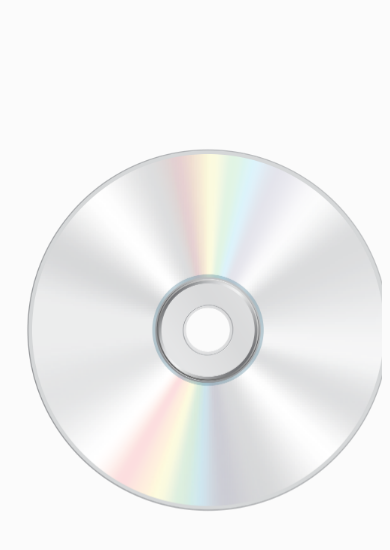
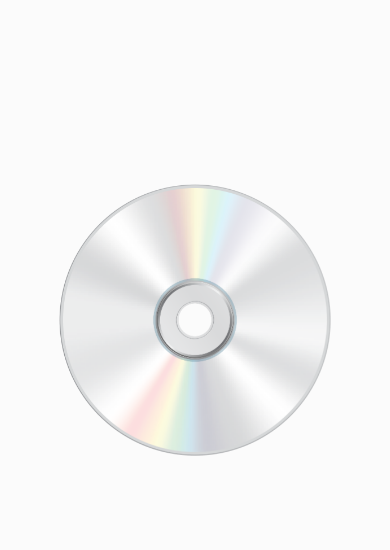
Before and after one commit to teresaakin/CD-Play, a plain HTML site: page index.html in a window 390 px wide. Drawn offline with Linux system fonts and the light colour scheme.

Commit message:
media queries for iPhone 11 PM

```diff
--- a/styles.css
+++ b/styles.css
@@ -1,3 +1,11 @@
+html {
+    scroll-behavior: smooth;
+    text-rendering: optimizeLegibility;
+    -webkit-font-smoothing: antialiased;
+    -moz-osx-font-smoothing: grayscale;
+  }
+
+
 body {
     background-color: #fbfbfb;
 }
@@ -31,3 +39,27 @@ body {
         transform: rotate(360deg);
     }
 }
+
+/* make it look good on my iPhone */
+
+@media screen and (max-width: 768px) {
+
+    .disk__container {
+        display: flex;
+        justify-content: center;
+        align-items: center;
+        margin-top: 170px;
+
+    }
+
+    .disk {
+        width: 300px;
+        height: 300px;
+        background-image: url('cd.png');
+        background-size: cover;
+        position: relative;
+        animation: rotate 5s linear infinite;
+
+    }
+
+}
```
